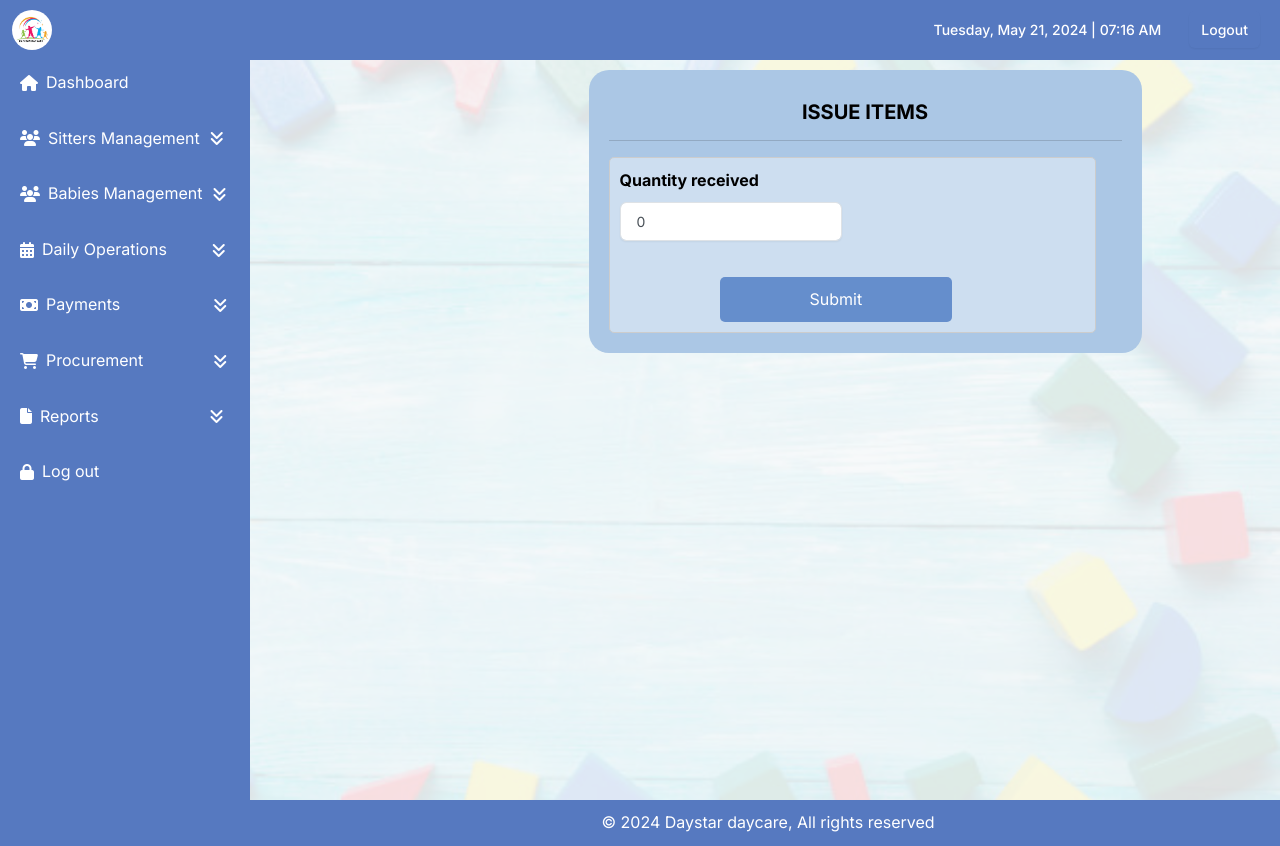
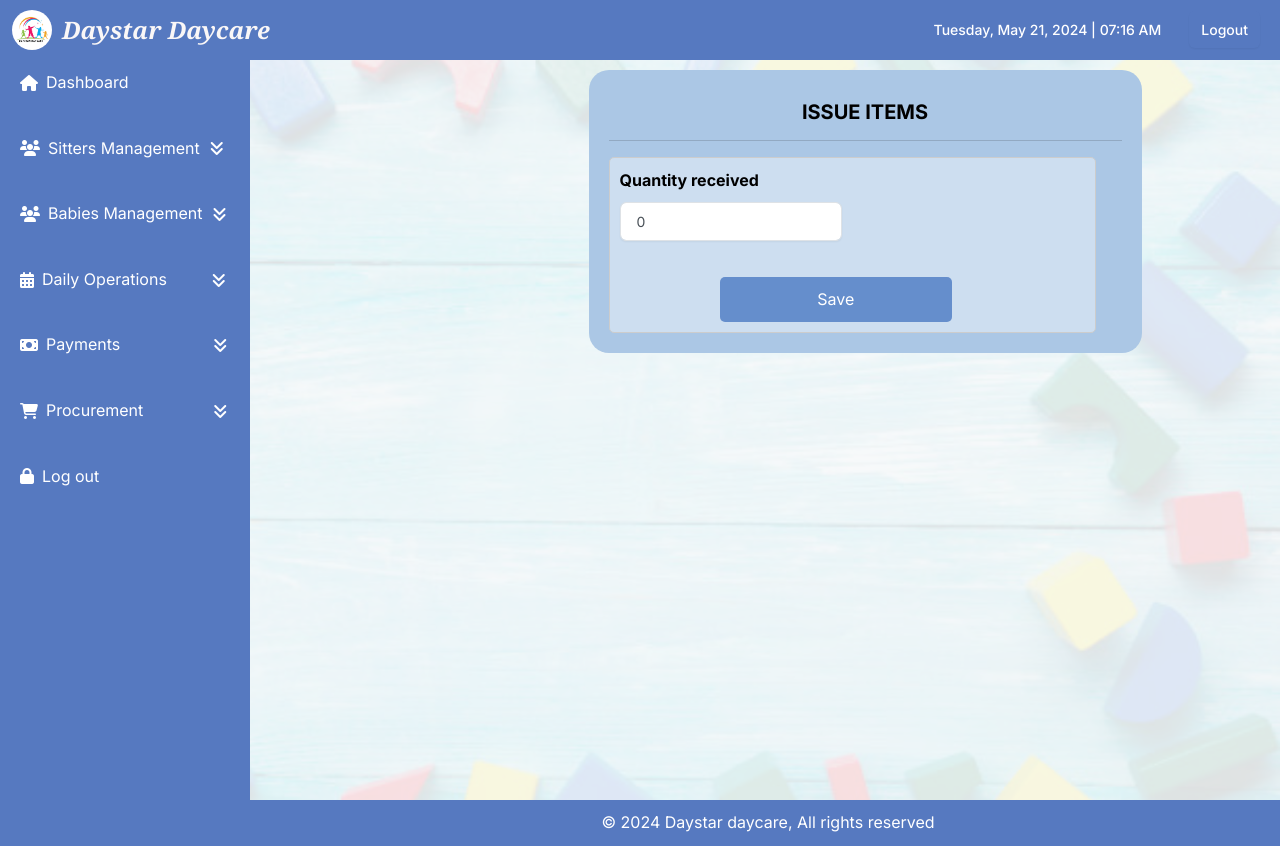
Before and after one commit to Vanessa-79/daystar_management_system, a Django app: page /issue_in/2/ in a window 1280 px wide; the page is wider, and only the part inside the window is pictured. Run offline with Django 5.2, Linux system fonts and the light colour scheme; a user stored in the database is signed in; data comes from the database, SQL or seed files in the repository; both versions use the stored data as it was after the commit; parts of the project's set-up code (start-up, migrations or seed data) failed here and were passed over; some libraries are stand-ins or nearby versions.

Commit message:
updating the sidebar

```diff
--- a/daycare_app/templates/base.html
+++ b/daycare_app/templates/base.html
@@ -19,7 +19,7 @@
   <script src="{% static 'js/index.js' %}"></script>
 
   <style>
-    /* General styles */
+
     body {
       margin: 0;
       background-color: #f8f9fa;
@@ -38,16 +38,33 @@
       left: 0;
       right: 0;
       z-index: 1000;
+      display: flex;
+      align-items: center;
     }
 
     .navbar-nav .nav-item:last-child .nav-link:hover {
       background-color: #7ab0ea;
     }
 
+    .navbar-brand {
+      display: flex;
+      align-items: center;
+    }
+
     .navbar-brand img {
       width: 40px;
       height: 40px;
       border-radius: 50%;
+      margin-right: 10px;
+    }
+
+    .navbar h1 {
+      font-size: 24px;
+      font-style: italic;
+      font-weight: 900;
+      font-family: Cambria, Cochin, Georgia, Times, 'Times New Roman', serif;
+      margin: 0;
+      color: rgb(250, 247, 247);
     }
 
     .navbar-toggler {
@@ -59,6 +76,10 @@
       display: inline-block;
       z-index: 1030;
 
+    }
+
+    .navbar .navbar-collapse {
+      margin-left: auto;
     }
 
     /* Sidebar */
@@ -94,6 +115,7 @@
 
     .sidebar a:hover {
       background-color: #7ab0ea;
+      color: black;
     }
 
     .sidebar a .material-icons-outlined {
@@ -101,7 +123,7 @@
     }
 
     .sidebar .nav-item {
-      margin-bottom: 10px;
+      margin-bottom: 20px;
     }
 
     .nav-item.active a {
@@ -162,6 +184,7 @@
         <!-- Logo -->
         <a class="navbar-brand" href="#">
           <img src="{% static 'images/DAYSTAR DAYCAREt.png' %}" alt="Daystar Daycare Logo">
+          <h1>Daystar Daycare</h1>
         </a>
 
         <!-- Collapsible content -->
@@ -375,34 +398,10 @@
 
               </ul>
             </li>
-            <li class="w-100">
-              <a href="#" class="nav-link">
-                <span class="ms-3 d-none d-sm-inline">View History</span>
-              </a>
-            </li>
           </ul>
         </li>
 
 
-        <li class="nav-item">
-          <a href="#submenu6" data-bs-toggle="collapse" class="nav-link">
-            <i class="fa-solid fa-file"></i>
-            <span class="ms-2 d-none d-sm-inline">Reports</span>
-            <i class="fa-solid fas fa-angle-double-down" style="margin-left: 111px;"></i>
-          </a>
-          <ul class="collapse nav flex-column ms-1" id="submenu6" data-bs-parent="#menu">
-            <li class="w-100">
-              <a href="#" class="nav-link">
-                <span class="ms-3 d-none d-sm-inline">Attendance Reports</span>
-              </a>
-            </li>
-            <li class="w-100">
-              <a href="#" class="nav-link">
-                <span class="ms-3 d-none d-sm-inline">Payment Reports</span>
-              </a>
-            </li>
-          </ul>
-        </li>
 
         <li class="nav-item">
           <a href="{% url 'logout' %}" class="nav-link">
--- a/daycare_app/templates/issue_item.html
+++ b/daycare_app/templates/issue_item.html
@@ -135,7 +135,7 @@
             <form action="" method="POST" class="babe-form">
                 {% csrf_token %}
                 {{ form | crispy }}
-                <button type="submit" >Submit</button>
+                <button type="submit" >Save</button>
             </form>
         </div>
     </div>
--- a/daycare_app/templates/issue_out.html
+++ b/daycare_app/templates/issue_out.html
@@ -129,7 +129,7 @@
             <form action="" method="POST" class="babe-form">
                 {% csrf_token %}
                 {{ form | crispy }}
-                <button type="submit">Submit</button>
+                <button type="submit">Save</button>
             </form>
         </div>
     </div>
--- a/daycare_app/templates/procurement.html
+++ b/daycare_app/templates/procurement.html
@@ -137,7 +137,7 @@
             <form action="" method="POST" class="babe-form">
                 {% csrf_token %}
                 {{ form | crispy }}
-                <button type="submit" >Submit</button>
+                <button type="submit" >Save</button>
             </form>
         </div>
     </div>
```
Also changed, not shown: daycare_app/static/css/style.css (+19 -29 lines), daycare_app/templates/index.html (+4 -4 lines), daycare_app/templates/login.html (+4 -3 lines), db.sqlite3.
